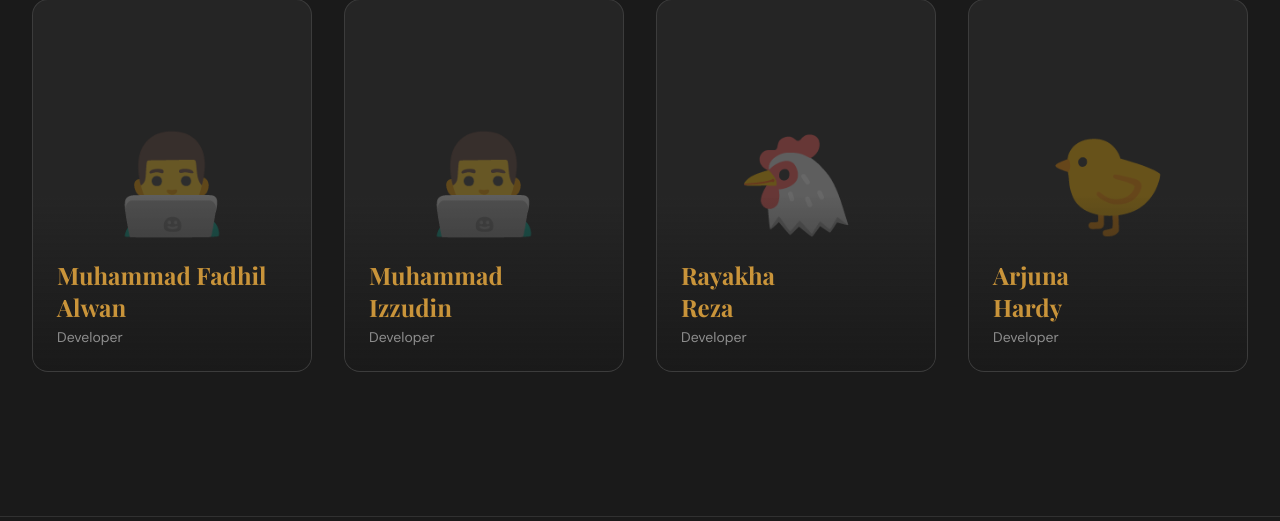
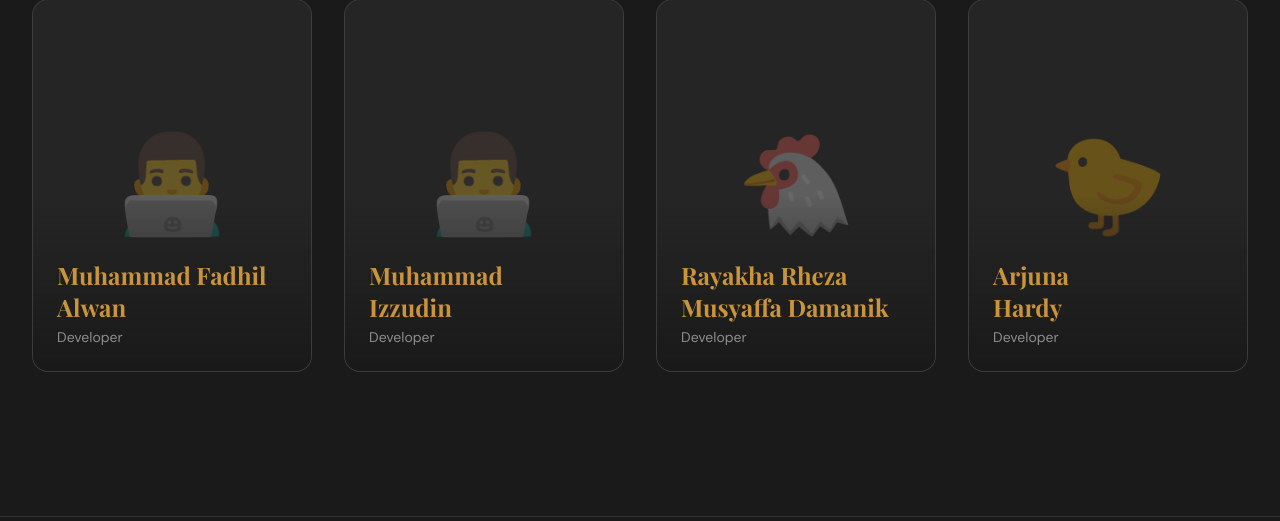
Before and after one commit to Rhapsodyss/ebook_app, a CodeIgniter 4 app: the page made by app/Views/about.php in a window 1280 px wide. Shown: the part 396-917 px from the top of the page. Run offline with PHP 8.4 and a stand-in for CodeIgniter, Linux system fonts and the light colour scheme; the template is opened without the code that fills it, so the values that code supplies are empty; some libraries are stand-ins or nearby versions; some web fonts are replaced.

Commit message:
Update team member name in about page

```diff
--- a/app/Views/about.php
+++ b/app/Views/about.php
@@ -149,7 +149,7 @@
                         <div class="text-8xl opacity-30">🐔</div>
                     </div>
                     <div class="absolute bottom-0 left-0 right-0 bg-gradient-to-t from-ink to-transparent p-6 pt-16">
-                        <h3 class="font-display text-2xl font-bold text-amber">Rayakha<br>Reza</h3>
+                        <h3 class="font-display text-2xl font-bold text-amber">Rayakha Rheza<br>Musyaffa Damanik</h3>
                         <p class="text-white/50 text-sm mt-1"><?= htmlspecialchars($role3 ?? 'Developer') ?></p>
                     </div>
                 </div>
```
